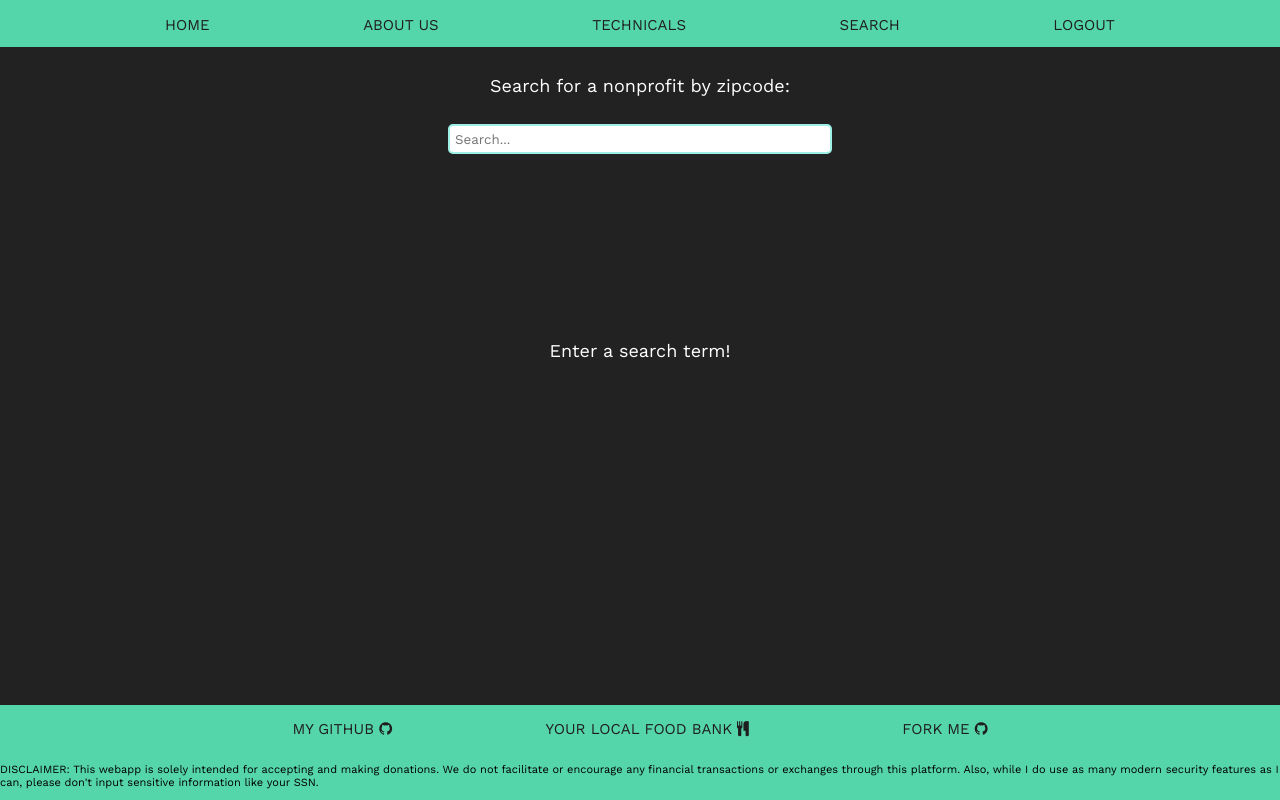
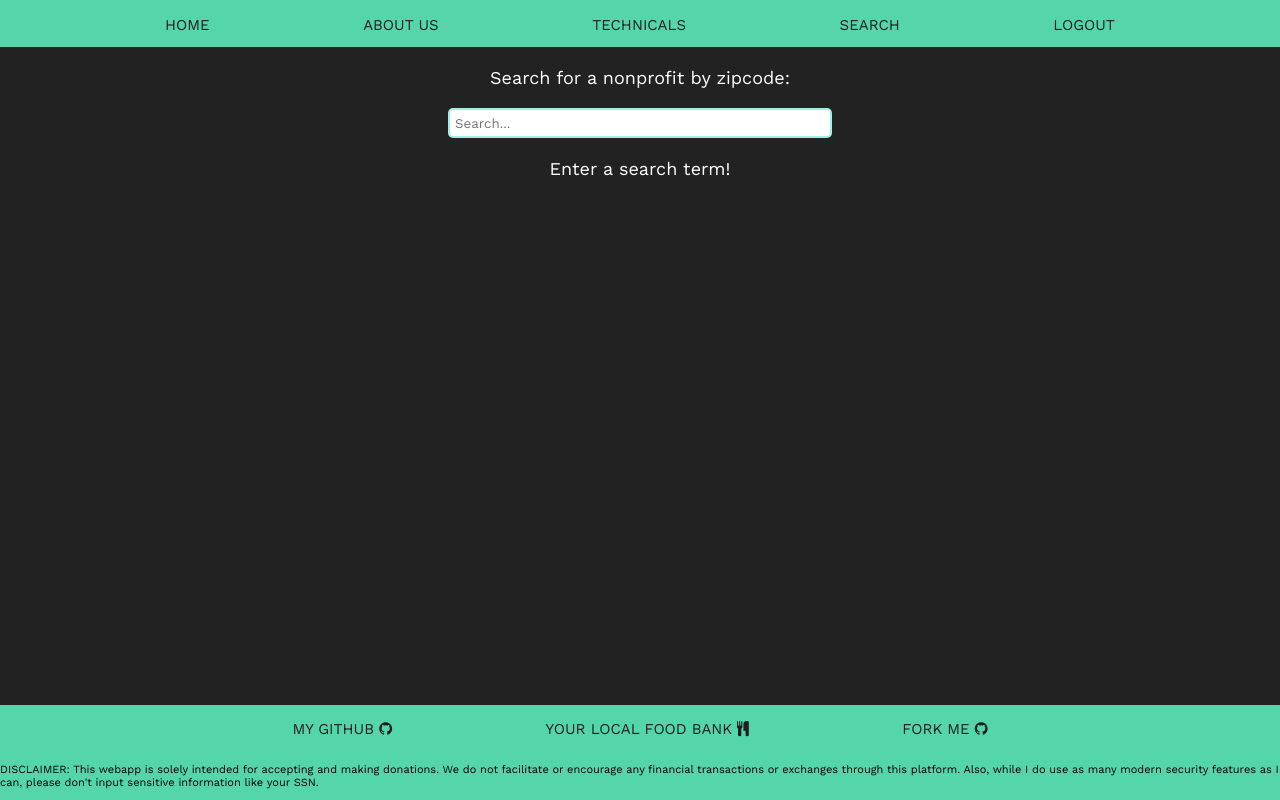
Before and after one commit to kurealnum/non-profit-link, a Flask app: page /search in a window 1280 px wide. Run offline with Flask 3, Linux system fonts and the light colour scheme; the visitor is signed in with stand-in values (Sample User, id 1); parts of the project's set-up code (start-up, migrations or seed data) failed here and were passed over.

Commit message:
i fixed it weeeeeee

```diff
--- a/static/style.css
+++ b/static/style.css
@@ -34,7 +34,6 @@ nav a {
 nav a:hover {
   color: var(--highlight-color);
 }
-
 
 /* Flask Flashes */
 .flashes {
@@ -104,9 +103,7 @@ html {
   height: 100%;
 }
 
-.introduction, .search_return #search_text.search_text, .search_text {
-  padding-left: 20%;
-  padding-right: 40%;
+.introduction, .search_text {
   font-size: 18px;
   color: var(--general-text-color);
   text-align: center;
@@ -116,6 +113,9 @@ html {
   margin: 0 auto !important;
 }
 
+.search_text {
+  padding: 0;
+}
 
 .main_text_body {
   font-size: 18px;
@@ -126,7 +126,6 @@ html {
   margin: 0 auto;
   padding: var(--standard-spacing);
 }
-
 
 /* Forms/Inputs/Buttons */
 .login_form {
@@ -185,18 +184,22 @@ html {
   left: 50%;
   margin: 0 auto;
   padding: 0;
+  padding-bottom: var(--standard-spacing);
 }
-
 
 /* Search return field */
 .search_return {
   position: static;
-  padding-left: 40%;
-  padding-right: 40%;
+  padding-left: 40px;
+  padding-right: 40px;
   color: var(--general-text-color);
   list-style-type: none;
   text-align: center;
-  margin: auto 0;
+  margin: 0 auto;
+}
+
+.surrounding_box {
+  padding: var(--standard-spacing);
 }
 
 .box {
@@ -205,6 +208,7 @@ html {
   border-style: solid;
   border-color: #00B4CC;
   border-radius: 5px;
+  margin: auto;
 }
 
 
@@ -249,7 +253,6 @@ footer a:hover {
   font-size: 11px;
 }
 
-
 /*Variables and whatnot */
 :root {
   /* colors */
@@ -260,6 +263,6 @@ footer a:hover {
   --highlight-color: #4a4afd;
 
     /* sizes/spacing */
-  --standard-spacing: 28px;
+  --standard-spacing: 20px;
   --standard-width: 700px;
 }
```
Also changed, not shown: TODO.txt (deleted, +0 -38 lines), README.md.
